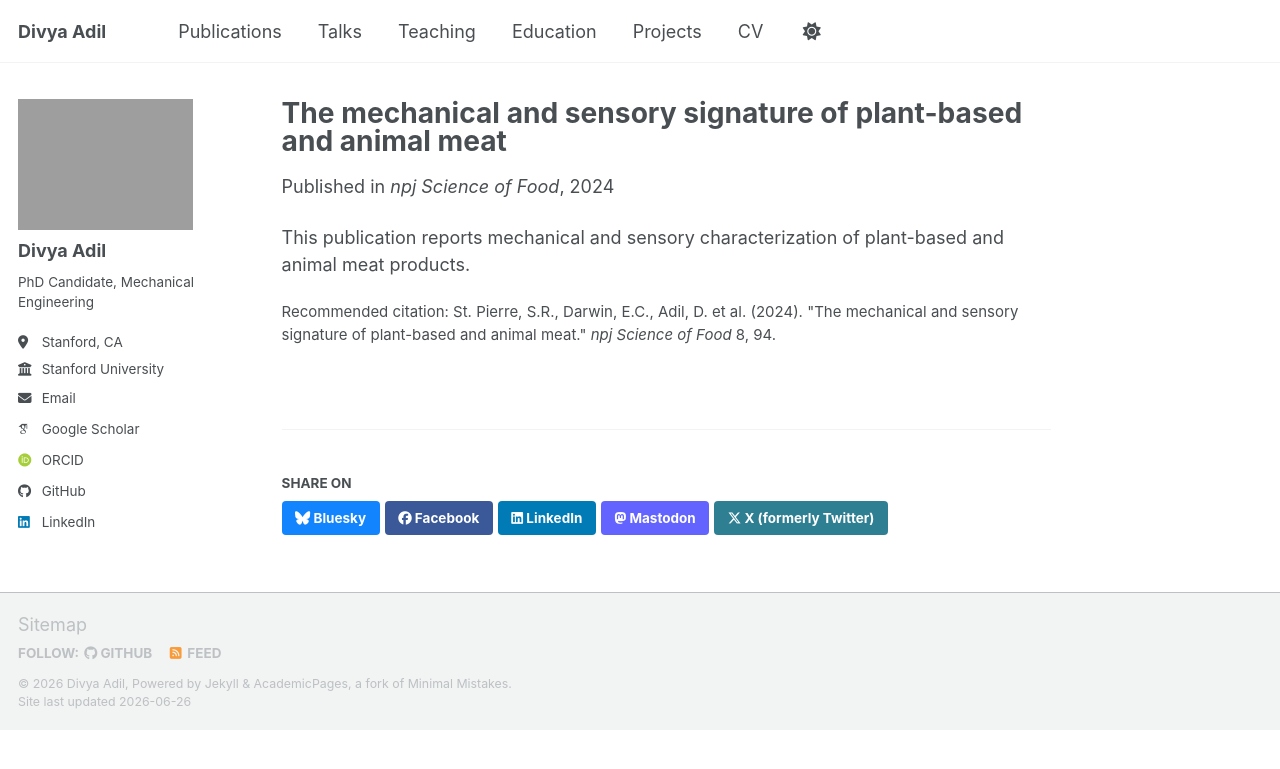
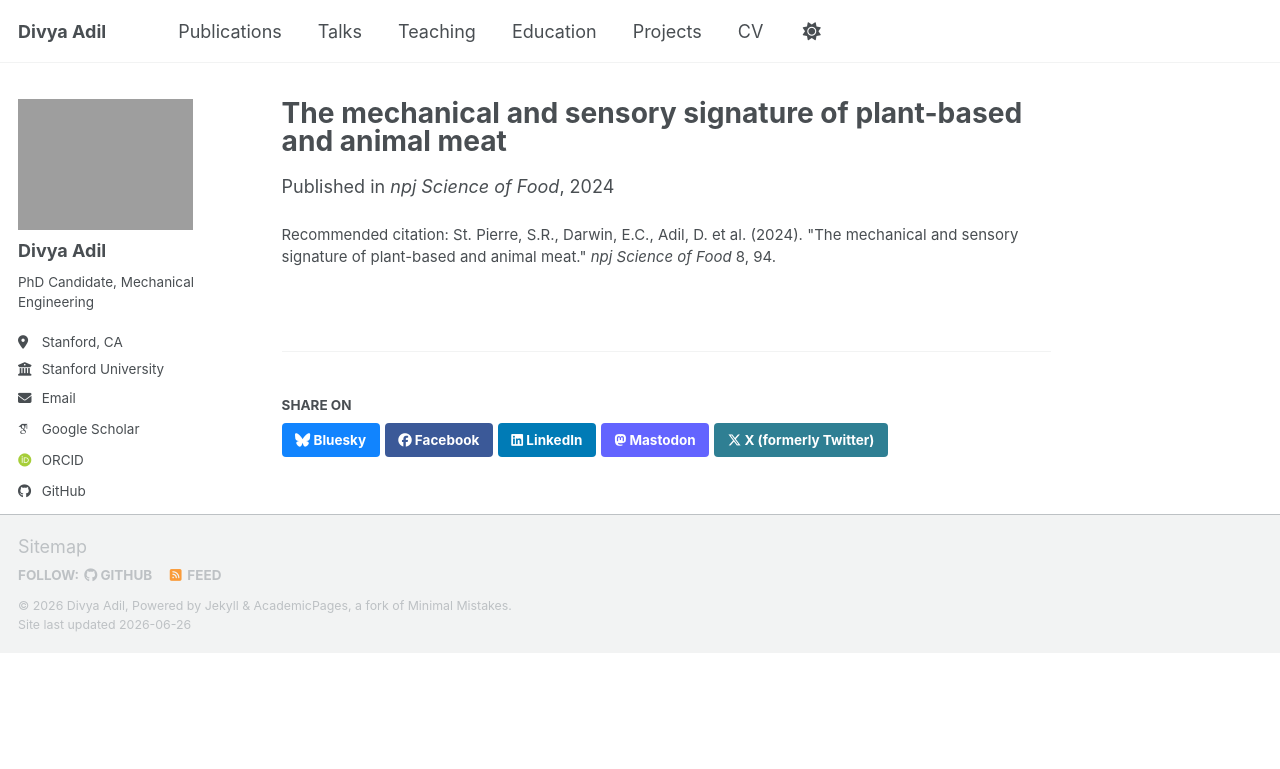
Before and after one commit to divya-adil/divya-adil.github.io, a Jekyll site: the page built from _publications/2024-01-01-mechanical-sensory-signature-plant-based-animal-meat.md, in a window 1280 px wide. Shown: the top 769 px of the page. Built offline with Jekyll 4.4.1, drawn with Linux system fonts in a browser that asks for light colours; some web fonts are replaced; a script bundle is joined from its source files by our own code; library files that are not in the unit come from our copies.

Commit message:
minor fixes

```diff
--- a/_layouts/single.html
+++ b/_layouts/single.html
@@ -26,7 +26,7 @@
     <div class="page__inner-wrap">
       {% unless page.header.overlay_color or page.header.overlay_image %}
         <header>
-          {% if page.title %}<h1 class="page__title" itemprop="headline">{{ page.title | markdownify | remove: "<p>" | remove: "</p>" }}</h1>{% endif %}
+          {% if page.title and page.url != "/" %}<h1 class="page__title" itemprop="headline">{{ page.title | markdownify | remove: "<p>" | remove: "</p>" }}</h1>{% endif %}
           {% if page.read_time %}
             <p class="page__meta"><i class="fa fa-clock" aria-hidden="true"></i> {% include read-time.html %}</p>
           {% endif %}
--- a/_publications/2024-01-01-mechanical-sensory-signature-plant-based-animal-meat.md
+++ b/_publications/2024-01-01-mechanical-sensory-signature-plant-based-animal-meat.md
@@ -9,4 +9,4 @@
 citation: "St. Pierre, S.R., Darwin, E.C., Adil, D. et al. (2024). &quot;The mechanical and sensory signature of plant-based and animal meat.&quot; <i>npj Science of Food</i> 8, 94."
 ---
 
-This publication reports mechanical and sensory characterization of plant-based and animal meat products.
+<!-- This publication reports mechanical and sensory characterization of plant-based and animal meat products. -->
```
